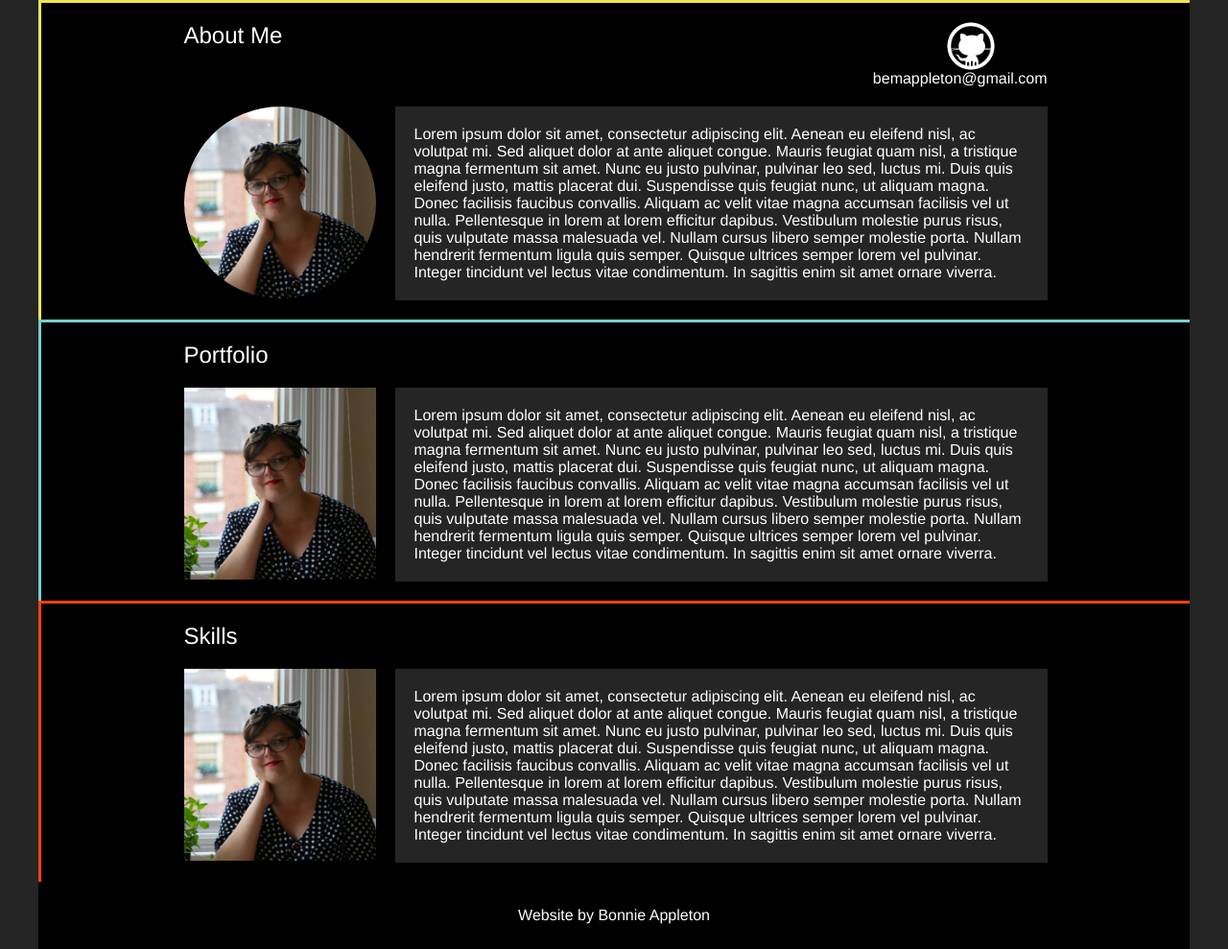
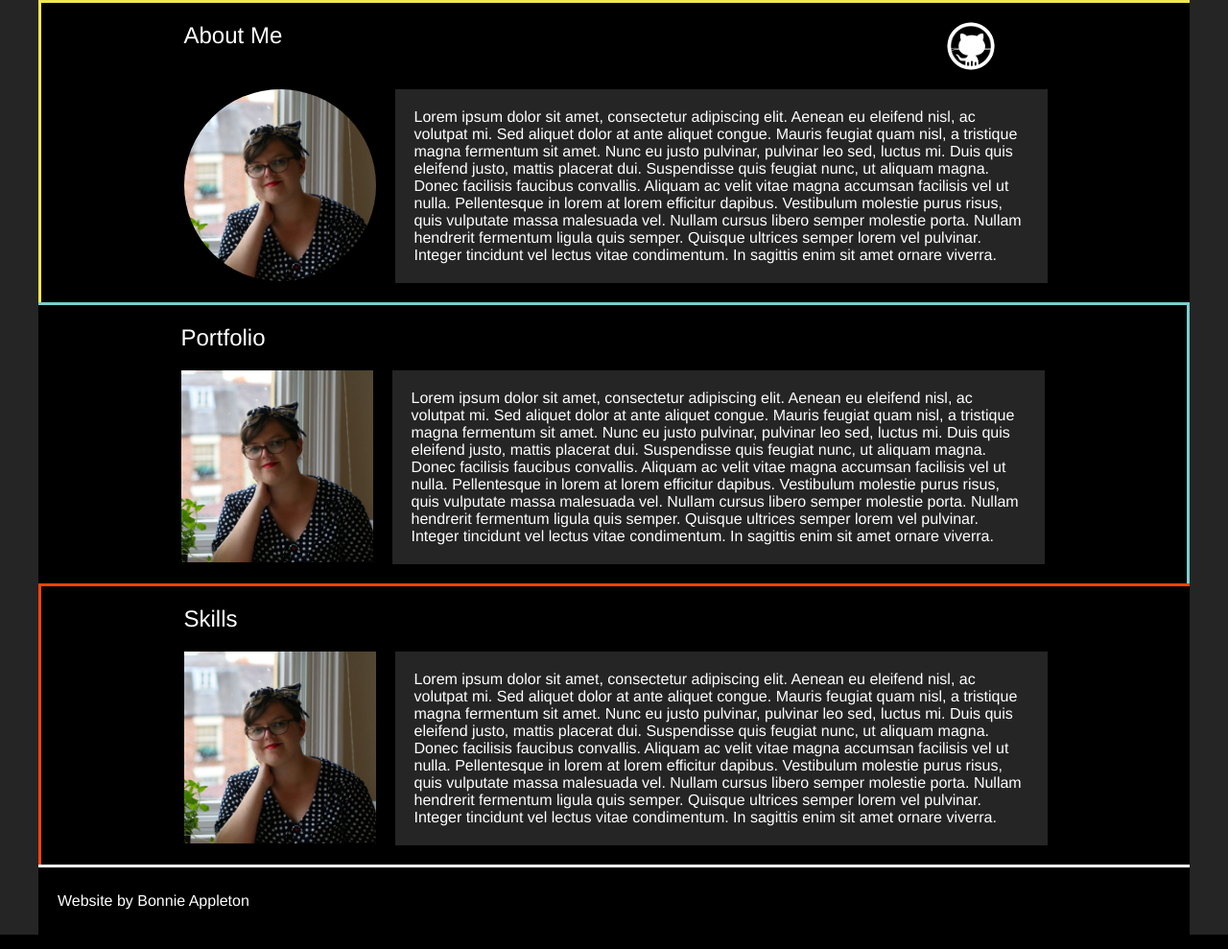
Before and after one commit to bonnieappleton/Portfolio-Website, a Django app: template home/templates/home/homepage.html in a window 1280 px wide. Shown: the part 462-1451 px from the top of the page at 96% size. Run offline with Django 3.2, Linux system fonts and the light colour scheme; the template is opened without the code that fills it, so the values that code supplies are empty; some web fonts are replaced.

Commit message:
Style tweaks

```diff
--- a/home/static/css/home.css
+++ b/home/static/css/home.css
@@ -70,6 +70,10 @@ body {
         .header__link--menu {
           display: block; } }
 
+.footer {
+  border-top: 3px solid #ffffff;
+  padding: 10px 20px; }
+
 .section {
   -webkit-display: flex;
   -webkit-align-items: center;
@@ -95,7 +99,7 @@ body {
     border-left: 3px solid #f1e651; }
   .section--portfolio {
     border-top: 3px solid #7acece;
-    border-left: 3px solid #7acece; }
+    border-right: 3px solid #7acece; }
   .section--skills {
     border-top: 3px solid #f5430b;
     border-left: 3px solid #f5430b; }
--- a/home/static/sass/home.scss
+++ b/home/static/sass/home.scss
@@ -103,6 +103,11 @@ body {
     }
 }
 
+.footer {
+    border-top: 3px solid $color-white;
+    padding: 10px 20px;
+}
+
 .section {
     -webkit-display: flex;
     -webkit-align-items: center;
@@ -133,7 +138,7 @@ body {
 
     &--portfolio {
         border-top: 3px solid $color-mint;
-        border-left: 3px solid $color-mint;
+        border-right: 3px solid $color-mint;
     }
 
     &--skills {
--- a/home/templates/home/homepage.html
+++ b/home/templates/home/homepage.html
@@ -11,12 +11,9 @@
     <section class="section section--about">
         <div class="row">
             <h2 class="title title--section">About Me</h2>
-            <div>
-                <div class="social">
-                    <a class="social__icon social__icon--git" href="https://www.github.com/bonnieappleton"></a>
-                    <a class="social__icon social__icon--twitter" href="https://twitter.com/bonnie_appleton"></a>
-                </div>
-                bemappleton@gmail.com
+            <div class="social">
+                <a class="social__icon social__icon--git" href="https://www.github.com/bonnieappleton"></a>
+                <a class="social__icon social__icon--twitter" href="https://twitter.com/bonnie_appleton"></a>
             </div>
         </div>
         <div class="row">
@@ -51,8 +48,8 @@
         </div>
     </section>
 
-    <section class="section">
+    <footer class="footer">
         <p>Website by Bonnie Appleton</p>
-    </section>
+    </footer>
 
 {% endblock %}
```
Also changed, not shown: 1 other file.
